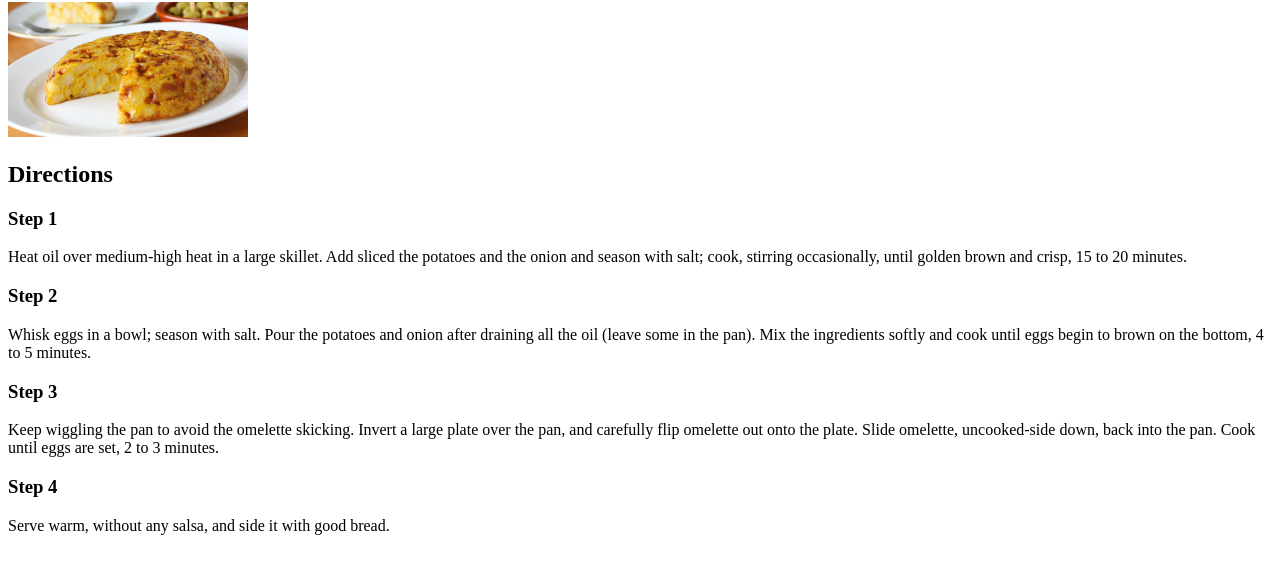
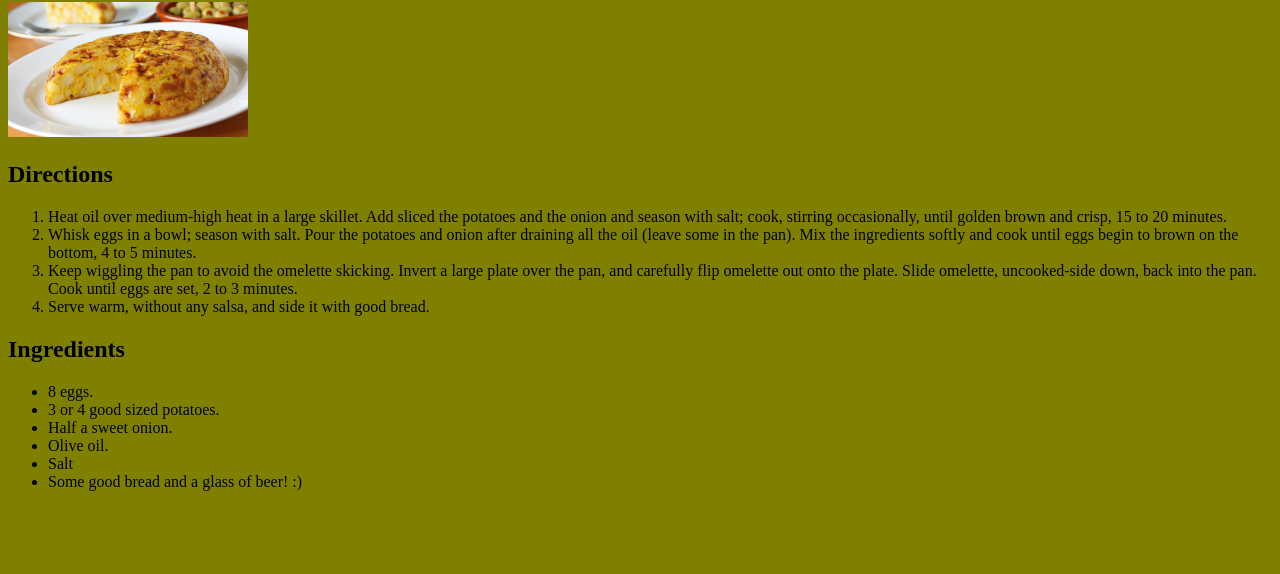
Before and after one commit to LaVieja1989/odin-recipes, a plain HTML site: page recipes/SPANISH-OMELETTE.html in a window 1280 px wide. Shown: the part 78-652 px from the top of the page. Drawn offline with Linux system fonts and the light colour scheme.

Commit message:
Write the actual recipe Use ordered an unordered lists Change the background color

```diff
--- a/recipes/SPANISH-OMELETTE.html
+++ b/recipes/SPANISH-OMELETTE.html
@@ -5,17 +5,25 @@
     <meta name="viewport" content="width=device-width, initial-scale=1.0">
     <title>Document</title>
 </head>
-<body>
+<body style="background-color: olive;">
     <h1>Spanish Omelette!</h1>
     <img src="../images/tortilla.jpg" alt="Una tortilla de patatas" height="135" width="240">
     <h2>Directions</h2>
-    <h3>Step 1</h3>
-    <p>Heat oil over medium-high heat in a large skillet. Add sliced the potatoes and the onion and season with salt; cook, stirring occasionally, until golden brown and crisp, 15 to 20 minutes.</p>
-    <h3>Step 2</h3>
-    <p>Whisk eggs in a bowl; season with salt. Pour the potatoes and onion after draining all the oil (leave some in the pan). Mix the ingredients softly and cook until eggs begin to brown on the bottom, 4 to 5 minutes. </p>
-    <h3>Step 3</h3>
-    <p> Keep wiggling the pan to avoid the omelette skicking. Invert a large plate over the pan, and carefully flip omelette out onto the plate. Slide omelette, uncooked-side down, back into the pan. Cook until eggs are set, 2 to 3 minutes. </p>
-    <h3>Step 4</h3>
-    <p>Serve warm, without any salsa, and side it with good bread.</p>
+    <ol>
+        <li>Heat oil over medium-high heat in a large skillet. Add sliced the potatoes and the onion and season with salt; cook, stirring occasionally, until golden brown and crisp, 15 to 20 minutes.</li>
+        <li>Whisk eggs in a bowl; season with salt. Pour the potatoes and onion after draining all the oil (leave some in the pan). Mix the ingredients softly and cook until eggs begin to brown on the bottom, 4 to 5 minutes. </li>
+        <li> Keep wiggling the pan to avoid the omelette skicking. Invert a large plate over the pan, and carefully flip omelette out onto the plate. Slide omelette, uncooked-side down, back into the pan. Cook until eggs are set, 2 to 3 minutes. </li>
+        <li>Serve warm, without any salsa, and side it with good bread.</li>
+    </ol>
+
+    <h2>Ingredients</h2>
+    <ul>
+        <li>8 eggs.</li>
+        <li>3 or 4 good sized potatoes.</li>
+        <li>Half a sweet onion.</li>
+        <li>Olive oil.</li>
+        <li>Salt</li>
+        <li>Some good bread and a glass of beer! :)</li>
+    </ul>
 </body>
 </html>
```
